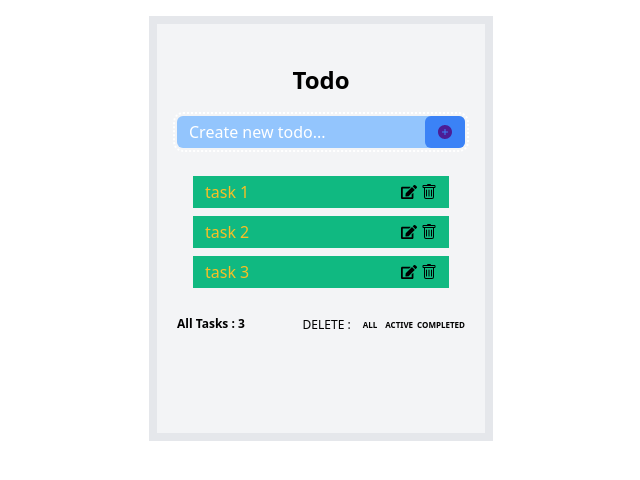
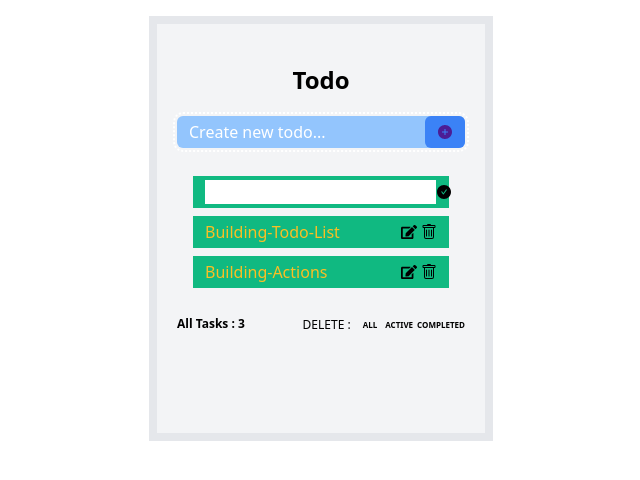
Before and after one commit to Y4KI/TodoAppUsingRedux, a React (Create React App) app: page / in a window 1280 px wide. Both pictures are taken after a click on the icon 728 px from the left and 192 px from the top of the page. Shown: the top 480 px of the page, without its empty margins (319-959 px from the left). Built offline with nearby package versions, Linux system fonts and the light colour scheme.

Commit message:
Completed all Actions

```diff
--- a/src/Redux/reducer.js
+++ b/src/Redux/reducer.js
@@ -4,16 +4,20 @@ import {
   DELETEALL,
   DELETECOMPLETED,
   DELETE_TASK,
+  EDIT_TASK,
+  EDIT_VALUE,
   TOGGLE_COMPLETE,
+  TOGGLE_EDITING,
   TYPING,
 } from "./types";
 
 const initialState = {
   value: "",
+  editingValue: "",
   tasks: [
-    { title: "task 1", completed: false },
-    { title: "task 2", completed: false },
-    { title: "task 3", completed: false },
+    { title: "Building-Todo-Form", completed: false, editing: false },
+    { title: "Building-Todo-List", completed: false, editing: false },
+    { title: "Building-Actions", completed: false, editing: false },
   ],
 };
 
@@ -34,6 +38,27 @@ const reducer = (state = initialState, action) => {
         ...state,
         tasks,
       };
+    case EDIT_VALUE:
+      return {
+        ...state,
+        editingValue: action.payload,
+      };
+    case EDIT_TASK:
+      let submitNewtask = [...state.tasks];
+      submitNewtask[action.payload].title = state.editingValue;
+      return {
+        ...state,
+        tasks: [...submitNewtask],
+        editingValue: "",
+      };
+
+    case TOGGLE_EDITING:
+      let editing = [...state.tasks];
+      editing[action.payload].editing = !editing[action.payload].editing;
+      return {
+        ...state,
+        tasks: [...editing],
+      };
     case TOGGLE_COMPLETE:
       let complete = [...state.tasks];
       complete[action.payload].completed = !complete[action.payload].completed;
@@ -48,14 +73,14 @@ const reducer = (state = initialState, action) => {
       };
     case DELETEACTIVE:
       let active = [...state.tasks];
-      let activeDeleted = active.filter((i) => i.completed === false);
+      let activeDeleted = active.filter((i) => i.completed === true);
       return {
         ...state,
         tasks: [...activeDeleted],
       };
     case DELETECOMPLETED:
       let completed = [...state.tasks];
-      let completedDeleted = completed.filter((i) => i.completed === true);
+      let completedDeleted = completed.filter((i) => i.completed === false);
       return {
         ...state,
         tasks: [...completedDeleted],
--- a/src/Redux/types.js
+++ b/src/Redux/types.js
@@ -5,3 +5,6 @@ export const TOGGLE_COMPLETE = "TOGGLE_COMPLETE";
 export const DELETEALL = "DELETEALL";
 export const DELETEACTIVE = "DELETEACTIVE";
 export const DELETECOMPLETED = "DELETECOMPLETED";
+export const TOGGLE_EDITING = "TOGGLE_EDITING";
+export const EDIT_TASK = "EDIT_TASK";
+export const EDIT_VALUE = "EDIT_VALUE";
--- a/src/components/TodoForm.js
+++ b/src/components/TodoForm.js
@@ -1,4 +1,4 @@
-import React from "react";
+import React, { useState } from "react";
 import { AiFillPlusCircle } from "react-icons/ai";
 import { useDispatch, useSelector } from "react-redux";
 import { ADD_TODOS, TYPING } from "../Redux/types";
--- a/src/components/TodoList.js
+++ b/src/components/TodoList.js
@@ -2,20 +2,39 @@ import React from "react";
 import { useDispatch, useSelector } from "react-redux";
 import { BsTrash } from "react-icons/bs";
 import { FaEdit } from "react-icons/fa";
-import { DELETE_TASK, TOGGLE_COMPLETE } from "../Redux/types";
+import { AiFillCheckCircle } from "react-icons/ai";
+import {
+  DELETE_TASK,
+  EDIT_TASK,
+  EDIT_VALUE,
+  TOGGLE_COMPLETE,
+  TOGGLE_EDITING,
+} from "../Redux/types";
 
 function TodoList() {
   const tasks = useSelector((state) => state.tasks);
+  const value2 = useSelector((state) => state.editingValue);
   const dispatch = useDispatch();
 
+  const editingValue = (e) => {
+    const action = { type: EDIT_VALUE, payload: e.target.value };
+    dispatch(action);
+  };
+  const editTask = (index) => {
+    const action = { type: EDIT_TASK, payload: index };
+    dispatch(action);
+  };
   const deleteTask = (index) => {
     const action = { type: DELETE_TASK, payload: index };
+    dispatch(action);
+  };
+  const toggleEditing = (index) => {
+    const action = { type: TOGGLE_EDITING, payload: index };
     dispatch(action);
   };
   const toggleComplete = (index) => {
     const action = { type: TOGGLE_COMPLETE, payload: index };
     dispatch(action);
-    console.log(tasks);
   };
 
   return (
@@ -24,21 +43,53 @@ function TodoList() {
         {tasks?.map((i, index) => (
           <div
             key={index}
-            className="todo-list__items w-64 flex justify-between my-2 bg-green-500 px-3 py-1 items-center"
+            className="todo-list__items w-64 my-2 bg-green-500 px-3 py-1 items-center"
           >
+            <div
+              className={
+                i.editing
+                  ? "hidden flex justify-between"
+                  : "flex justify-between"
+              }
+            >
+              <div className="relative items-center">
                 <h1
                   onClick={() => toggleComplete(index)}
                   className={
                     i.completed
-                  ? "text-yellow-400 line-through opacity-60"
+                      ? "text-yellow-400 opacity-50"
                       : "text-yellow-400"
                   }
                 >
                   {i.title}
                 </h1>
-            <div className="todo-list__btn flex">
-              <FaEdit className="mr-1" /> {/* not working yet */}
+                <div
+                  className={
+                    i.completed ? "line absolute top-3" : "line absolute hidden"
+                  }
+                ></div>
+              </div>
+
+              <div className="todo-list__btn flex items-center">
+                <FaEdit onClick={() => toggleEditing(index)} className="mr-1" />
                 <BsTrash onClick={() => deleteTask(index)} />
+              </div>
+            </div>
+
+            <div className={i.editing ? "" : "hidden"}>
+              <form
+                className="items-center flex justify-between"
+                onSubmit={(e) => {
+                  e.preventDefault();
+                  toggleEditing(index);
+                  return editTask(index);
+                }}
+              >
+                <input type="text" onChange={editingValue} value={value2} />
+                <button>
+                  <AiFillCheckCircle />
+                </button>
+              </form>
             </div>
           </div>
         ))}
--- a/src/index.css
+++ b/src/index.css
@@ -6,3 +6,8 @@
   font-size: 8px !important;
   font-weight: bold !important;
 }
+.line {
+  width: 100%;
+  height: 3px;
+  background-color: rgb(214, 44, 44);
+}
```
Lines whose indentation alone changed are shown as unchanged.
